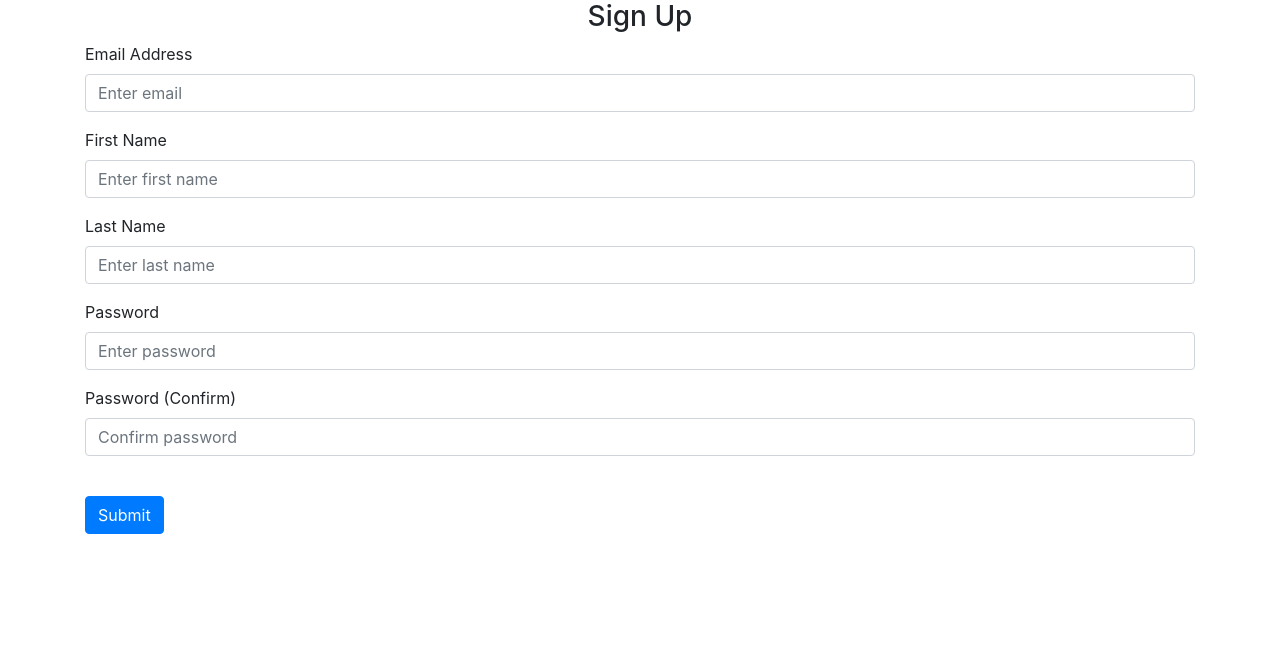
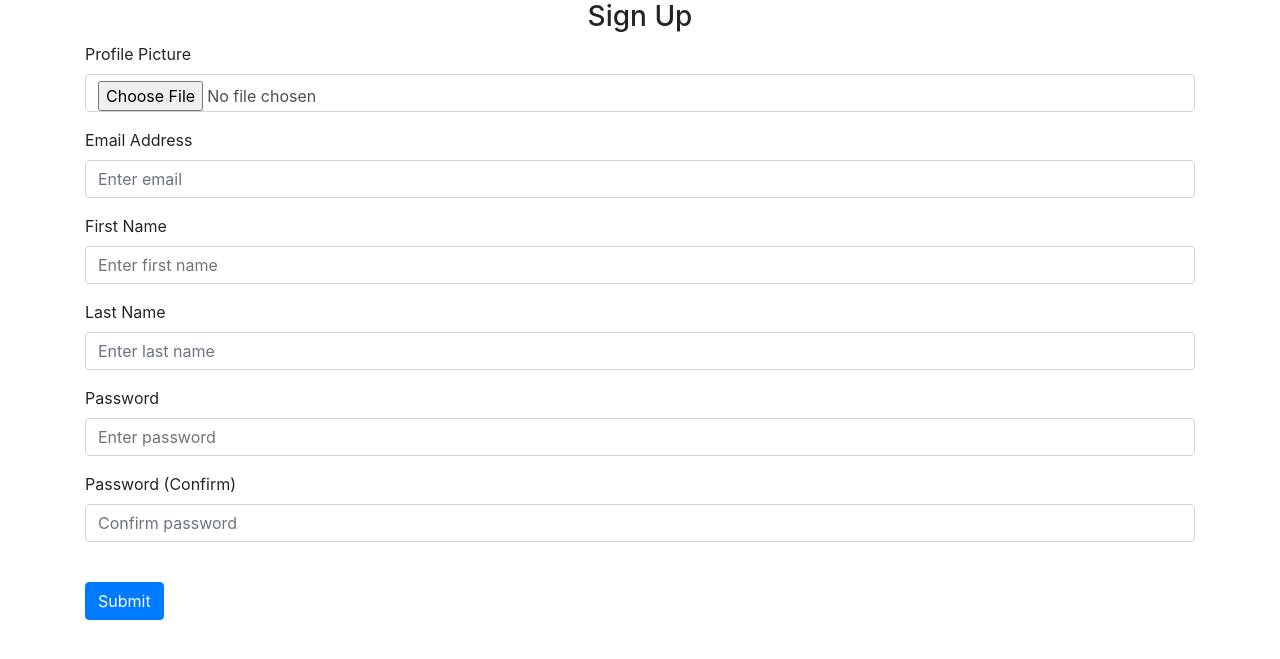
Before and after one commit to bryankhor07/Flask-Web-App, a Flask app: page /sign-up in a window 1280 px wide. Shown: the part 56-715 px from the top of the page. Run offline with Flask 3, Linux system fonts and the light colour scheme; some libraries are stand-ins or nearby versions.

Commit message:
Allow user to add profile pic when signing up

```diff
--- a/website/auth.py
+++ b/website/auth.py
@@ -1,10 +1,18 @@
+import os
 from flask import Blueprint, render_template, request, flash, redirect, url_for
 from .models import User
 from werkzeug.security import generate_password_hash, check_password_hash
+from werkzeug.utils import secure_filename
 from . import db
 from flask_login import login_user, login_required, logout_user, current_user
 
 auth = Blueprint('auth', __name__)
+
+UPLOAD_FOLDER = 'website/static/profile_pics'
+ALLOWED_EXTENSIONS = {'png', 'jpg', 'jpeg', 'gif'}
+
+def allowed_file(filename):
+    return '.' in filename and filename.rsplit('.', 1)[1].lower() in ALLOWED_EXTENSIONS
 
 @auth.route('/login', methods=['GET', 'POST'])
 def login():
@@ -38,6 +46,14 @@ def sign_up():
         last_name = request.form.get('lastName')
         password1 = request.form.get('password1')
         password2 = request.form.get('password2')
+        file = request.files['profilePicture']
+
+        if file and allowed_file(file.filename):
+            filename = secure_filename(file.filename)
+            file.save(os.path.join(UPLOAD_FOLDER, filename))
+            profile_picture_path = f'static/profile_pics/{filename}'
+        else:
+            profile_picture_path = None
 
         user = User.query.filter_by(email=email).first()
         if user:
@@ -53,7 +69,7 @@ def sign_up():
         elif len(password1) < 7:
             flash("Password must be at least 7 characters.", category='error')
         else:
-            new_user = User(email=email, first_name=first_name, last_name=last_name, password=generate_password_hash(password1))
+            new_user = User(email=email, first_name=first_name, last_name=last_name, password=generate_password_hash(password1), profile_picture=profile_picture_path)
             db.session.add(new_user)
             db.session.commit()
             login_user(new_user, remember=True)
--- a/website/models.py
+++ b/website/models.py
@@ -14,4 +14,5 @@ class User(db.Model, UserMixin):
     password = db.Column(db.String(150))
     first_name = db.Column(db.String(150))
     last_name = db.Column(db.String(150))
+    profile_picture = db.Column(db.String(150))
     notes = db.relationship('Note') # One to many relationship
--- a/website/templates/sign_up.html
+++ b/website/templates/sign_up.html
@@ -1,7 +1,17 @@
 {% extends "base.html" %} {% block title %}Sign Up{% endblock %} {% block
 content %}
-<form method="POST">
+<form method="POST" enctype="multipart/form-data">
   <h3 align="center">Sign Up</h3>
+  <div class="form-group">
+    <label for="profilePicture">Profile Picture</label>
+    <input
+      type="file"
+      class="form-control"
+      id="profilePicture"
+      name="profilePicture"
+      accept="image/*"
+    />
+  </div>
   <div class="form-group">
     <label for="email">Email Address</label>
     <input
```
Also changed, not shown: website/templates/profile_page.html (+16 -3 lines), website/static/profile_pics/spring2024doordec.png (added).
